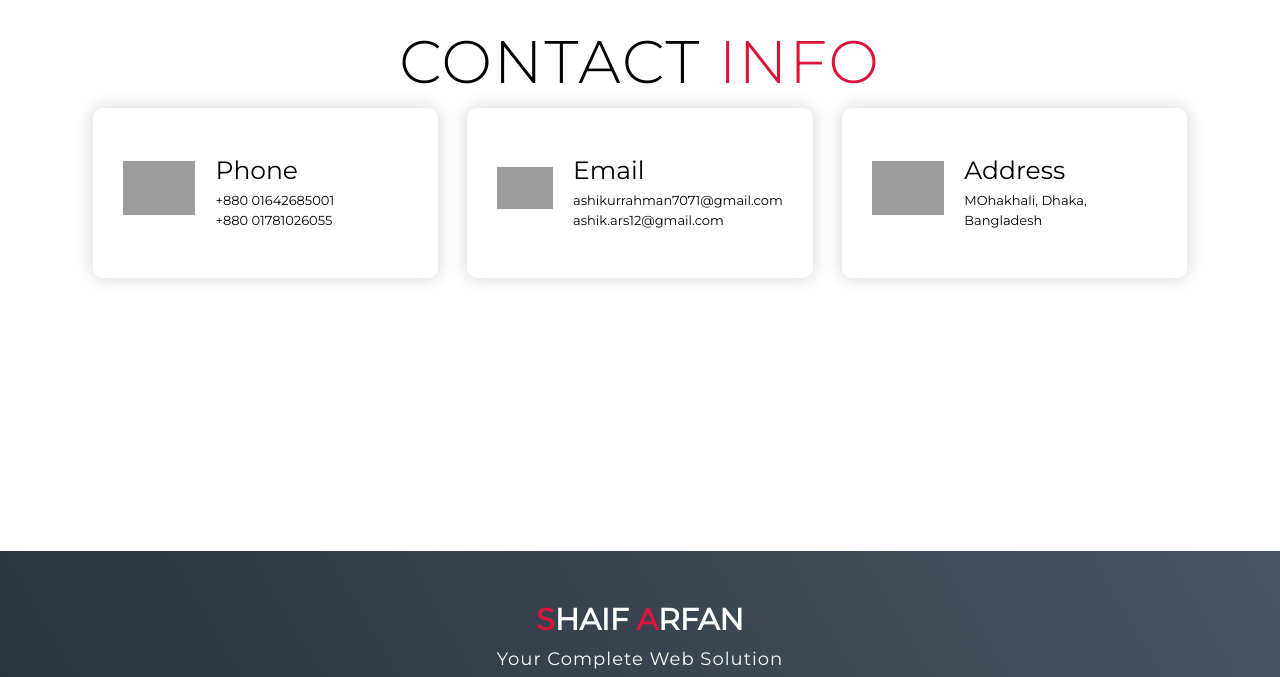
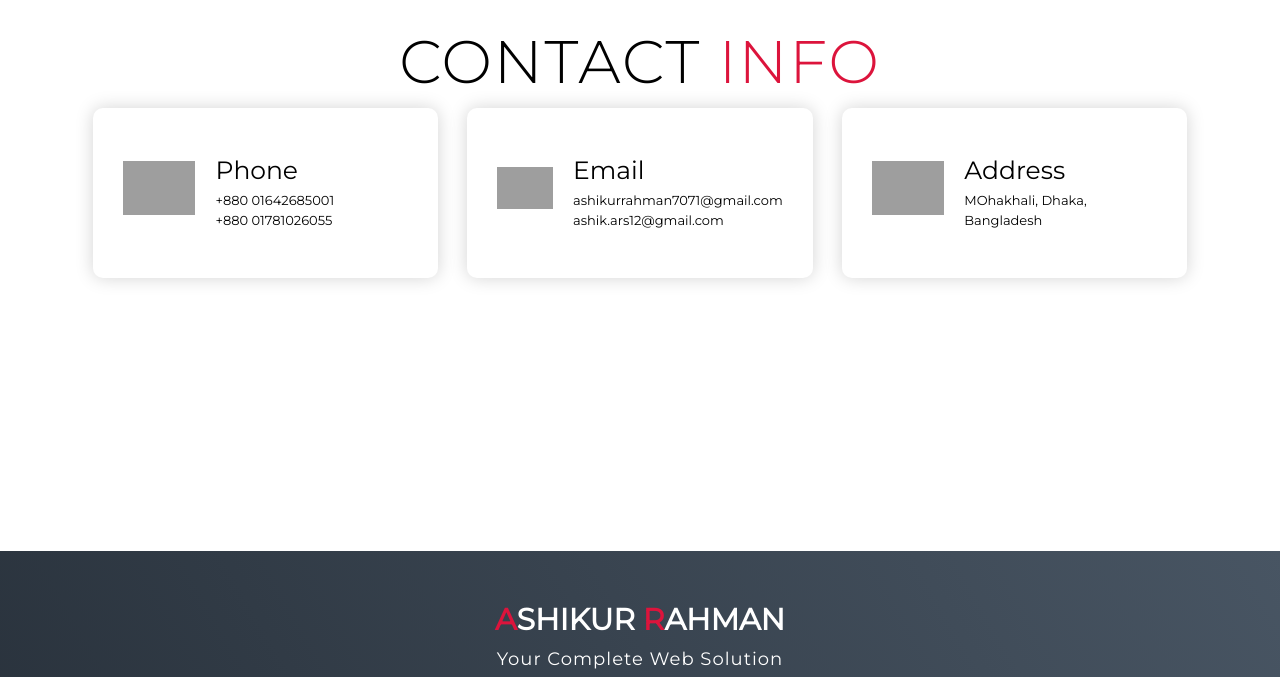
Before and after one commit to AshikurRahman10/1st-Project, a plain HTML site: page index.html in a window 1280 px wide. Shown: the part 4992-5669 px from the top of the page. Drawn offline with Linux system fonts and the light colour scheme; grey boxes are pictures that could not be loaded.

Commit message:
Khali vul hoy

```diff
--- a/index.html
+++ b/index.html
@@ -221,7 +221,7 @@
   <section id="footer">
     <div class="footer container">
       <div class="brand">
-        <h1><span>S</span>haif <span>A</span>rfan</h1>
+        <h1><span>A</span>shikur <span>R</span>ahman</h1>
       </div>
       <h2>Your Complete Web Solution</h2>
       <div class="social-icon">
```
